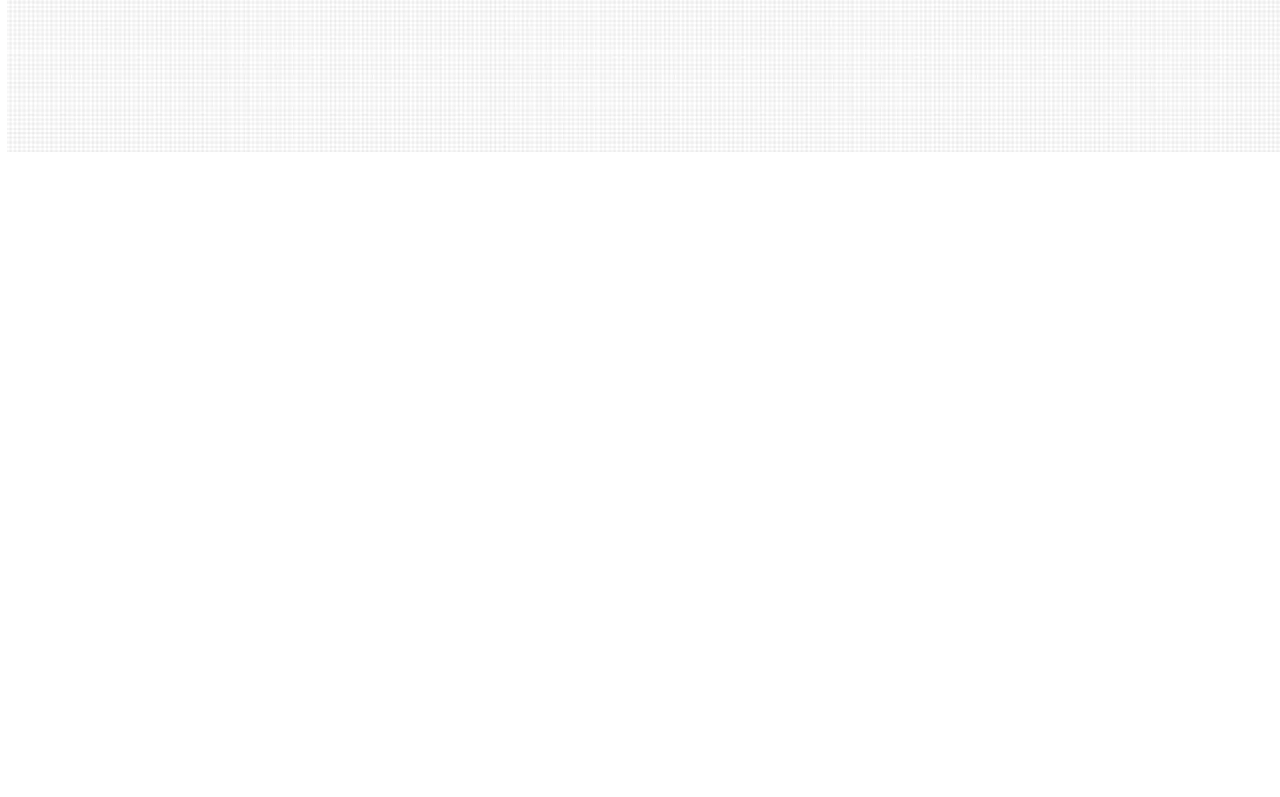
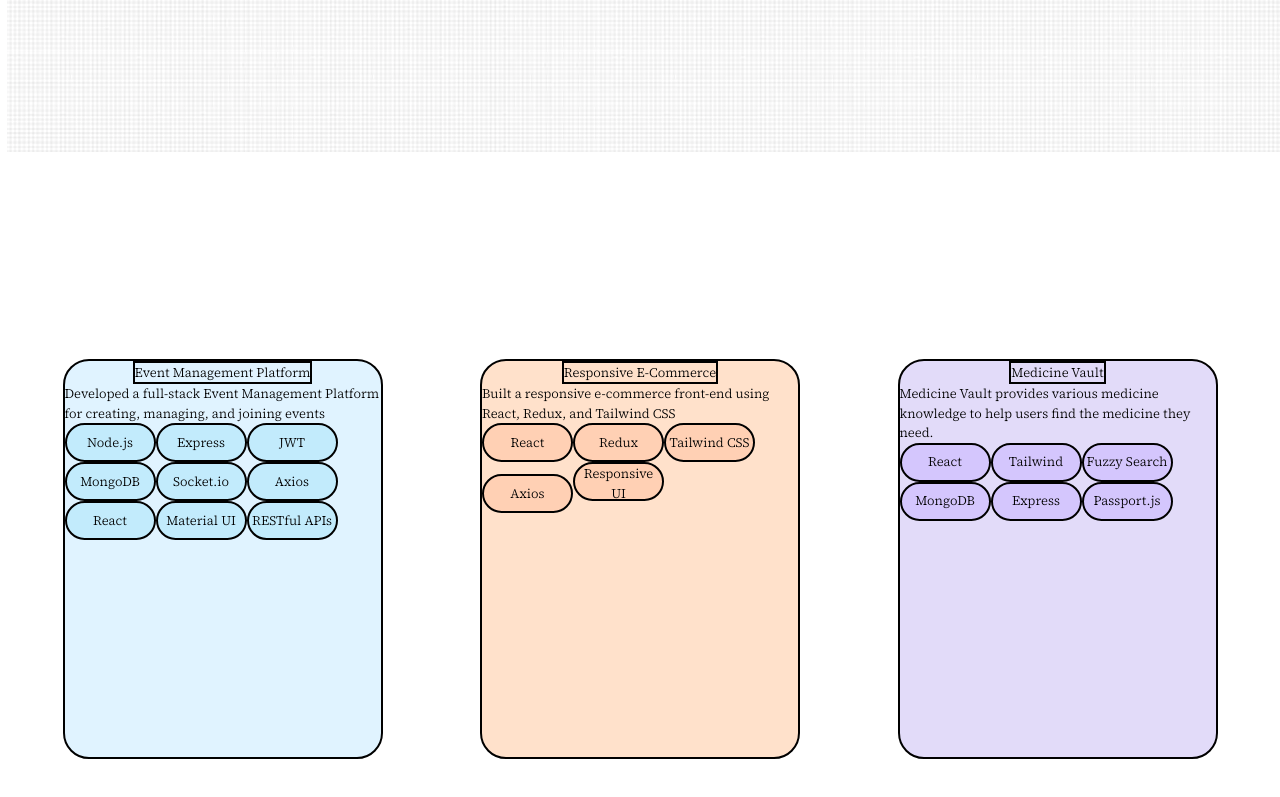
Before and after one commit to rishiraj2603/Portfolio, a React (Vite) app: page / in a window 1280 px wide. Shown: the part 1457-2254 px from the top of the page. Before the commit the page ends 1616 px from the top, so only its background shows below. Built offline with nearby package versions, Linux system fonts and the light colour scheme.

Commit message:
third slide work started

```diff
--- /dev/null
+++ b/src/App.css
@@ -0,0 +1,49 @@
+.slide_1:hover, .slide_3:hover {
+  z-index: 20;
+  animation: about_box 0.1s ease-in-out 1 forwards;
+}
+.slide_2:hover{
+   z-index: 20;
+  animation: about_box_2 0.5s ease-in-out 1 forwards;
+}
+
+.slides_wrapper:has(.slide_1:hover) div:not(:hover)  {
+animation: box_slide 3s ease-in-out 1 forwards;
+}
+.slides_wrapper:has(.slide_2:hover) div:not(:hover)  {
+animation: box_slide 3s ease-in-out 1 forwards;
+}
+.slides_wrapper:has(.slide_3:hover) div:not(:hover)  {
+animation: box_slide 3s ease-in-out 1 forwards;
+}
+
+.projectCard:hover div:last-child{
+  display: block;
+}
+
+@keyframes about_box {
+    from{
+        transform:rotate(0deg)
+    }
+    to{
+     transform:rotate(5deg)
+    }
+  }
+
+@keyframes box_slide {
+    0%{
+        left:0px
+    }
+    100%{
+     left:30%
+    }
+  }
+
+@keyframes about_box_2 {
+    0%{
+        top:18%
+    }
+    100%{
+     top:16%
+    }
+  }
--- a/src/App.jsx
+++ b/src/App.jsx
@@ -1,12 +1,15 @@
 import React from "react";
+import "./App.css";
 import FirstSlide from "./components/firstSlide/FirstSlide";
 import SecondSlide from "./components/secondSlide/SecondSlide";
+import ThirdSlide from "./components/thirdSlide/ThirdSlide";
 
 const App = () => {
   return (
     <div className="font-style">
       <FirstSlide></FirstSlide>
       <SecondSlide></SecondSlide>
+      <ThirdSlide></ThirdSlide>
     </div>
   );
 };
--- a/src/components/secondSlide/aboutMe/AboutMe.jsx
+++ b/src/components/secondSlide/aboutMe/AboutMe.jsx
@@ -2,8 +2,8 @@ import React, { useEffect, useState } from "react";
 
 const AboutMe = () => {
   return (
-    <div className="relative text-[1.9rem] h-full w-full rounded-4xl tracking-tight text-neutral-600">
-      <div className="slide_1 bg-firstSlide absolute h-[24rem] w-[19rem] border-2 top-40 rounded-4xl z-1 shadow-aboutMe-box hover:animate-aboutMe-box after:text-red-400 hover:z-10">
+    <div className="relative slides_wrapper text-[1.9rem] h-full w-full rounded-4xl tracking-tight text-neutral-600">
+      <div className="slide_1 bg-firstSlide absolute h-[24rem] w-[19rem] border-2 top-40 rounded-4xl z-1 shadow-aboutMe-box">
         <p className="absolute left-[10%] top-[5%]">I'm Rishi Raj,</p>
       </div>
 
--- /dev/null
+++ b/src/components/thirdSlide/ThirdSlide.jsx
@@ -0,0 +1,44 @@
+import React from "react";
+import ProjectCard from "./projectCard/ProjectCard";
+
+const ThirdSlide = () => {
+  const projects = [
+    {
+      title: "Event Management Platform",
+      link: "https://event-management-xi-gules.vercel.app/dashboard",
+      skills:
+        "Node.js,Express,JWT,MongoDB,Socket.io,Axios,React,Material UI,RESTful APIs",
+      description:
+        "Developed a full-stack Event Management Platform for creating, managing, and joining events •Implemented secure JWT-based user authentication with guest access and protected routes •Enabled event creation, deletion, and real-time attendee tracking with WebSocket integration •Built responsive UI using React.js with clean navigation and modern components •Integrated real-time updates for event modifications and live attendee counts",
+      backGround_color: "#e0f3ff",
+      buttonBackGround_color: "#c2ebfc",
+    },
+    {
+      title: "Responsive E-Commerce",
+      link: "https://test-harmoni.vercel.app/",
+      skills: "React,Redux,Tailwind CSS,Axios,Responsive UI",
+      description:
+        "Built a responsive e-commerce front-end using React, Redux, and Tailwind CSS •Integrated FakeStore API to fetch product, category, and detail data •Implemented search, category filtering, product detail modals, and cart indicator •Utilized Redux for global state management (cart and filters) •Designed reusable React components for modularity and maintainability •Ensured mobile-first responsive design with Tailwind CSS Utilities",
+      backGround_color: "#ffe1cb",
+      buttonBackGround_color: "#ffd0b4",
+    },
+    {
+      title: "Medicine Vault",
+      link: "https://medicine-vault-bfff.onrender.com/",
+      skills: "React,Tailwind,Fuzzy Search,MongoDB,Express,Passport.js",
+      description:
+        "Medicine Vault provides various medicine knowledge to help users find the medicine they need. •Medicine Information contains: Side-effects, Interaction, Mode Of Action, Precaution, Dosage •The medicine database is created from open-source information. •MongoDB is used as a database to store medical information. • Passport.js is utilized for authentication purposes. •Fuzzy search is implemented using fuse.js. •React and Tailwind is used to create the UI",
+      backGround_color: "#e2dbf9",
+      buttonBackGround_color: "#d4c6fd",
+    },
+  ];
+  return (
+    <div className="projects h-dvh w-dvw flex gap-10 justify-center items-center">
+      {projects.map((item) => {
+        return <ProjectCard project={item}></ProjectCard>;
+      })}
+    </div>
+  );
+};
+
+export default ThirdSlide;
--- /dev/null
+++ b/src/components/thirdSlide/projectCard/ProjectCard.jsx
@@ -0,0 +1,39 @@
+import React from "react";
+
+const ProjectCard = ({ project }) => {
+  const { title, link, backGround_color, buttonBackGround_color } = project;
+  const descriptionLines = project.description.split("•");
+  const skill = project.skills.split(",");
+  console.log("🚀 ~ ProjectCard ~ skill:", skill);
+
+  return (
+    <div
+      className="projectCard h-[50%] w-[25%] rounded-4xl border-2 m-10"
+      style={{ backgroundColor: backGround_color }}
+    >
+      <div className="">
+        <div className="mx-auto my-auto border-2 w-fit">{title}</div>
+        <div>{descriptionLines[0]}</div>
+        <div className="">
+          {skill.map((skill) => {
+            return (
+              <button
+                style={{ backgroundColor: buttonBackGround_color }}
+                className="rounded-full h-[3rem] w-[7rem] border-2"
+              >
+                {skill}
+              </button>
+            );
+          })}
+        </div>
+      </div>
+      <div className="hidden m-2">
+        {descriptionLines.map((line) => {
+          return <p>{line}</p>;
+        })}
+      </div>
+    </div>
+  );
+};
+
+export default ProjectCard;
```
